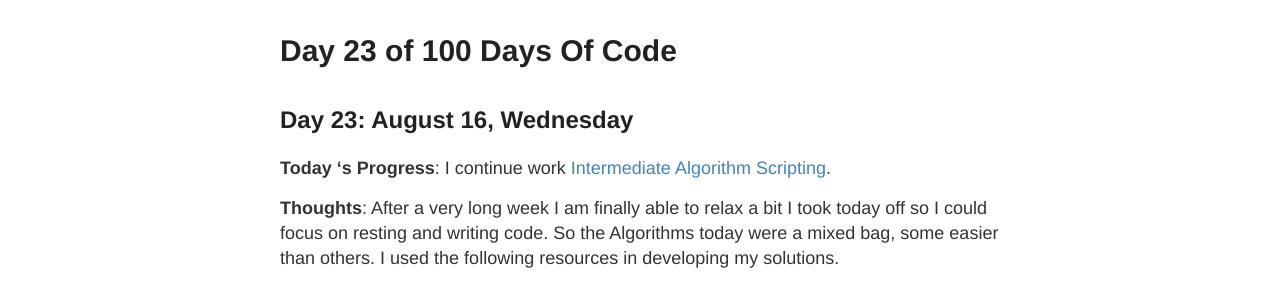
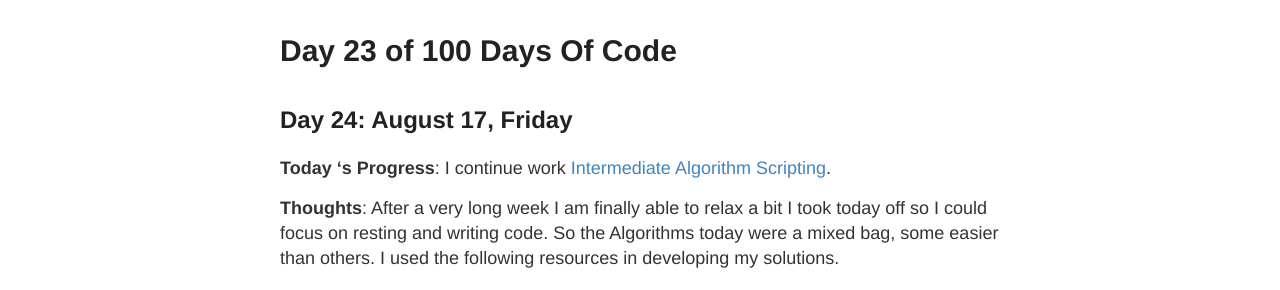
Before and after one commit to Johnny2136/johnny2136.github.io, a Jekyll site: the page built from _posts/2018-8-17-100DaysOfCode - Day24.md, in a window 1280 px wide. Shown: the part 136-426 px from the top of the page. Built offline with Jekyll 4.4.1, drawn with Linux system fonts in a browser that asks for light colours; comment, search, counter and statistics services are not loaded.

Commit message:
Completed Day 24 :rainbow:

```diff
--- a/_posts/2018-8-17-100DaysOfCode - Day24.md
+++ b/_posts/2018-8-17-100DaysOfCode - Day24.md
@@ -3,7 +3,7 @@ layout: post
 title: Day 23 of 100 Days Of Code
 ---
 
-## Day 23: August 16, Wednesday
+## Day 24: August 17, Friday
 
 **Today 's Progress**: I continue work [Intermediate Algorithm Scripting](https://learn.freecodecamp.org/javascript-algorithms-and-data-structures/intermediate-algorithm-scripting).
 
```
